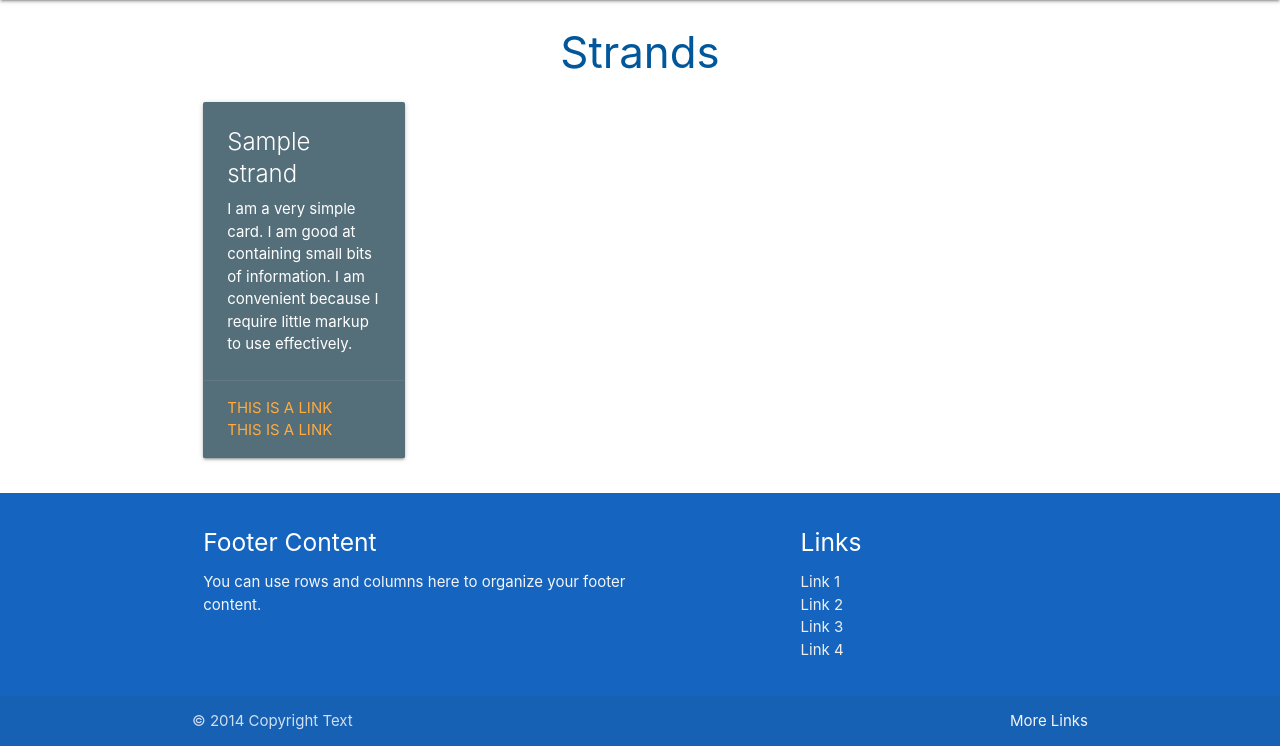
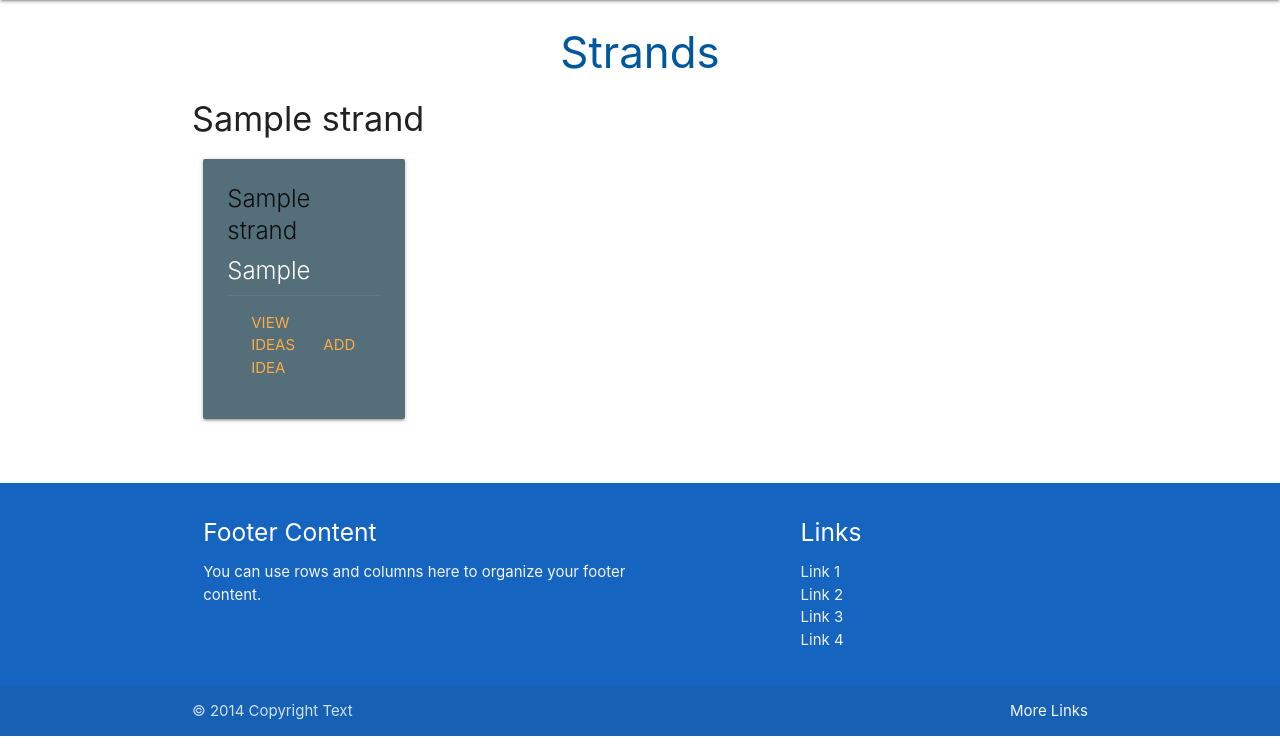
Before and after one commit to chelsea-designs/DCFideas, a Flask app: page /strands in a window 1280 px wide. Shown: the part 64-810 px from the top of the page. Run offline with Flask 2, Linux system fonts and the light colour scheme; tables that the repository leaves empty hold one stand-in row (values such as "Sample post").

Commit message:
add strand page showing ideas in rows;

```diff
--- a/dcfideas/models.py
+++ b/dcfideas/models.py
@@ -4,13 +4,13 @@ from dcfideas import db
 class Strand(db.Model):
     # schema for the Strand model
     id = db.Column(db.Integer, primary_key=True)
-    strand_name = db.Column(db.String(25), unique=False, nullable=False)
+    strand_name = db.Column(db.String(50), unique=False, nullable=False)
     strand_element = db.Column(db.String(50), unique=True, nullable=False)
     ideas = db.relationship("Idea", backref="strand", cascade="all, delete", lazy=True)
 
     def __repr__(self):
         # __repr__ to represent itself in the form of a string
-        return self.id, self.strand_name, self.strand_element
+        return self.strand_name
 
 class Idea(db.Model):
     # schema for the Task model
--- a/dcfideas/routes.py
+++ b/dcfideas/routes.py
@@ -10,7 +10,10 @@ def home():
 @app.route("/strands")
 def strands():
     strands = list(Strand.query.order_by(Strand.strand_name).all())
-    return render_template("strands.html", strands=strands)
+    categories = set()
+    for x in strands:
+        categories.add(x.strand_name)
+    return render_template("strands.html", strands=strands, categories=categories)
 
 @app.route("/ideas")
 def ideas():
@@ -50,4 +53,4 @@ def delete_idea(idea_id):
     idea = Idea.query.get_or_404(idea_id)
     db.session.delete(idea)
     db.session.commit()
-    return redirect(url_for("home"))
+    return redirect(url_for("ideas"))
--- a/dcfideas/templates/strands.html
+++ b/dcfideas/templates/strands.html
@@ -3,21 +3,27 @@
 <h3 class="light-blue-text text-darken-4 center-align">
     Strands
 </h3>
+{% for category in categories %}
+<h4>{{category}}</h4>
 <div class="row">
     {% for strand in strands %}
+    {% if strand.strand_name == category %}
     <div class="col s12 m6 l3">
         <div class="card blue-grey darken-1">
-            <div class="card-content white-text">
+            <div class="card-content">
                 <span class="card-title">{{strand.strand_name}}</span>
-                <p>I am a very simple card. I am good at containing small bits of information.
-                    I am convenient because I require little markup to use effectively.</p>
-            </div>
-            <div class="card-action">
-                <a href="#">This is a link</a>
-                <a href="#">This is a link</a>
+                <div class="card-title white-text">
+                    <span class="">{{strand.strand_element}}</span>
+                </div>
+                <div class="card-action">
+                    <a href="#">View Ideas</a>
+                    <a href="#">Add Idea</a>
+                </div>
             </div>
         </div>
     </div>
+    {% endif %}
     {% endfor %}
 </div>
+{% endfor %}
 {% endblock %}
```
